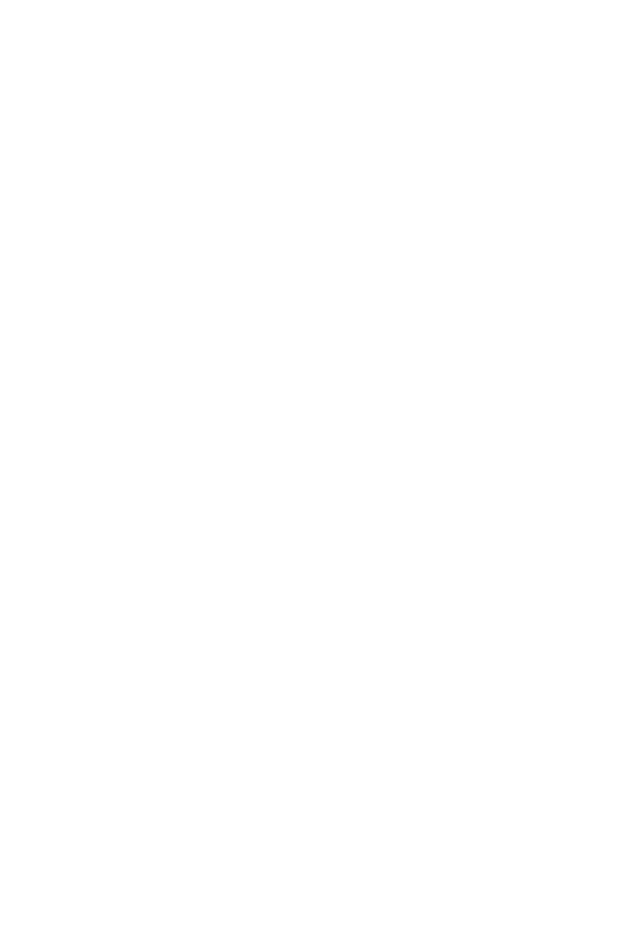
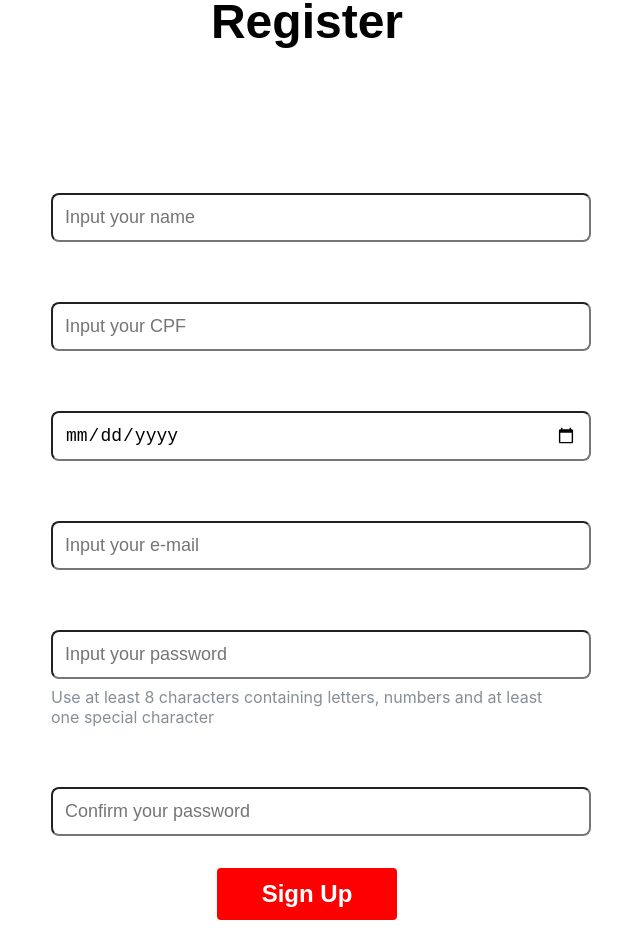
Before and after one commit to gabrielbsx/oficina-de-integracao, a React (Create React App) app in the folder frontend/: page /register in a window 1280 px wide. Before the commit this address had no page. Shown: the part 248-1200 px from the top of the page, without its empty margins (333-973 px from the left). Before the commit the page ends 800 px from the top, so only its background shows below. Built offline with nearby package versions, Linux system fonts and the light colour scheme.

Commit message:
chore: add register page

```diff
--- a/frontend/src/App.js
+++ b/frontend/src/App.js
@@ -2,6 +2,7 @@
 
 import Main from './pages/Main/index'
 import Login from './pages/Login/index';
+import Register from './pages/Register/index'
 
 function App() {
   return (
@@ -10,6 +11,7 @@
         <Routes>
           <Route path='/' element={<Main />} />
           <Route path='/login' element={<Login />} />
+          <Route path='/register' element={<Register />} />
         </Routes>
       </BrowserRouter>
     </div>
--- a/frontend/src/components/Header/index.jsx
+++ b/frontend/src/components/Header/index.jsx
@@ -23,7 +23,7 @@
 					</>
 				)
 
-			case 'Cadastro':
+			case 'Register':
 				return (
 					<>
 						<span onClick={() => navegar('/Login')}><strong>Sign In</strong></span>
--- /dev/null
+++ b/frontend/src/pages/Register/index.css
@@ -0,0 +1,60 @@
+input, label {
+    display: block;
+}
+
+.cadastro h1 {
+    font-size: 48px;
+    text-align: center;
+    margin-top: 120px;
+    margin-bottom: 0px;
+    color: black;
+    font-family: Arial, Helvetica, sans-serif;
+}
+
+.cadastro .descricao {
+    text-align: center;
+    margin: 16px 0px 64px 0px;
+    font-size: 24px;
+    color: white;
+    font-family:Arial, Helvetica, sans-serif;
+}
+
+.cadastro form {
+    width: 40vw;
+    margin: 0 auto;
+}
+
+.cadastro label {
+    font-size: 24px;
+    margin: 24px 0px 8px 0px;
+    font-family: Arial, Helvetica, sans-serif;
+    color: white;
+}
+
+.cadastro input {
+    width: 40vw;
+    font-size: 18px;
+    padding: 12px;
+    border-radius: 8px;
+}
+
+.cadastro .condicaosenha{
+    margin-top: .5rem;
+    color: #868e96;
+}
+
+.mensagem-erro {
+    color: #ed373a;
+}
+
+.cadastro button {
+    border: none;
+    font-size: 24px;
+    color: #fff;
+    padding: 12px 16px;
+    display: block;
+    margin: 32px auto;
+    background-color: red;
+    width: 180px;
+    border-radius: 4px;
+}
--- /dev/null
+++ b/frontend/src/pages/Register/index.jsx
@@ -0,0 +1,41 @@
+import Header from "../../components/Header";
+
+import './index.css'
+
+const Register = () =>{
+    return(
+        <div>
+            <Header screem="Register"></Header>
+
+            <div className="cadastro">
+                <h1>Register</h1>
+		        <p class="descricao">Como a sua conta, você poderá gerenciar suas coleções em flash cards.</p>
+
+                <form id="formCadastro">
+                    <label for="name">Nome</label>
+			        <input id="username" name="name" placeholder="Input your name" type="text" required/>
+
+                    <label for="cpf">Cpf</label>
+			        <input id="usercpf" name="cpf" placeholder="Input your CPF" type="text" required/>
+
+                    <label for="date">Cpf</label>
+			        <input id="userdate" name="date" placeholder="Input your birth date" type="date" required/>
+
+			        <label for="email">E-mail</label>
+			        <input id="userEmail" name="email" placeholder="Input your e-mail" type="email" required/>
+
+			        <label for="password">Senha</label>
+			        <input id="userpassword" name="password" type="password" placeholder="Input your password" required/>
+			        <p class="condicaosenha">Use at least 8 characters containing letters, numbers and at least one special character</p>
+
+			        <label for="repeat-password">Repetir a Senha</label>
+			        <input id="userpasswordConfirm" name="repeat-password" type="password" placeholder="Confirm your password" required/>
+
+			        <button type="submit" class="btn btn-primary"><b>Sign Up</b></button>
+		        </form>
+            </div>
+        </div>
+    )
+}
+
+export default Register
```
